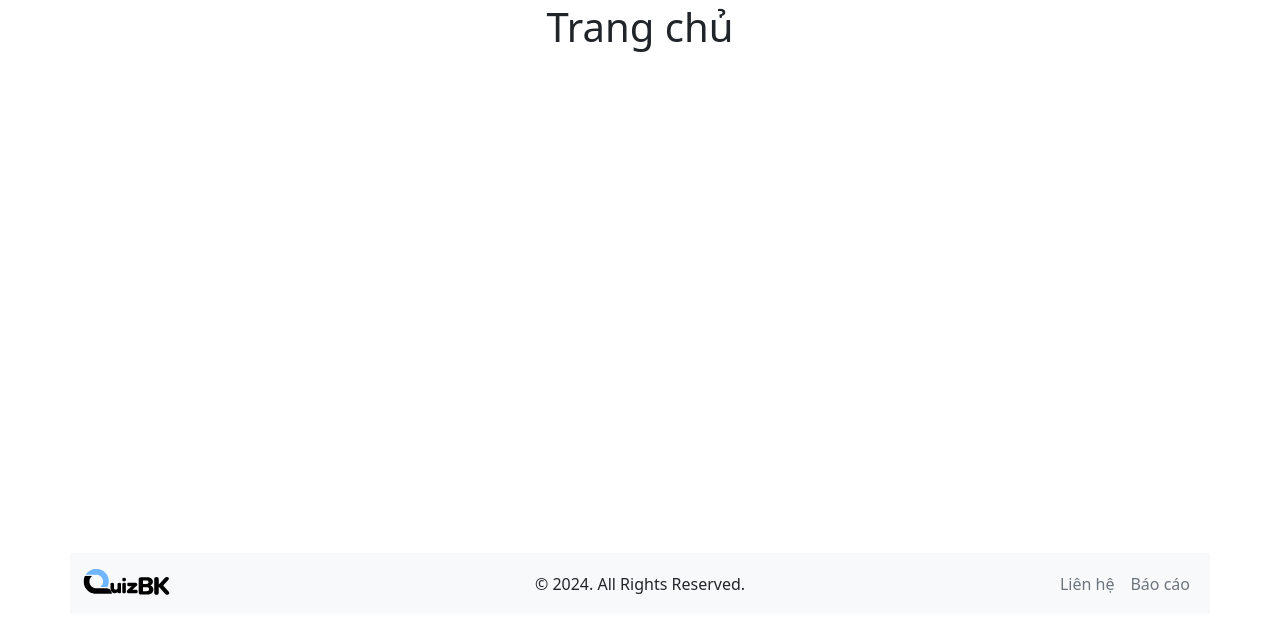
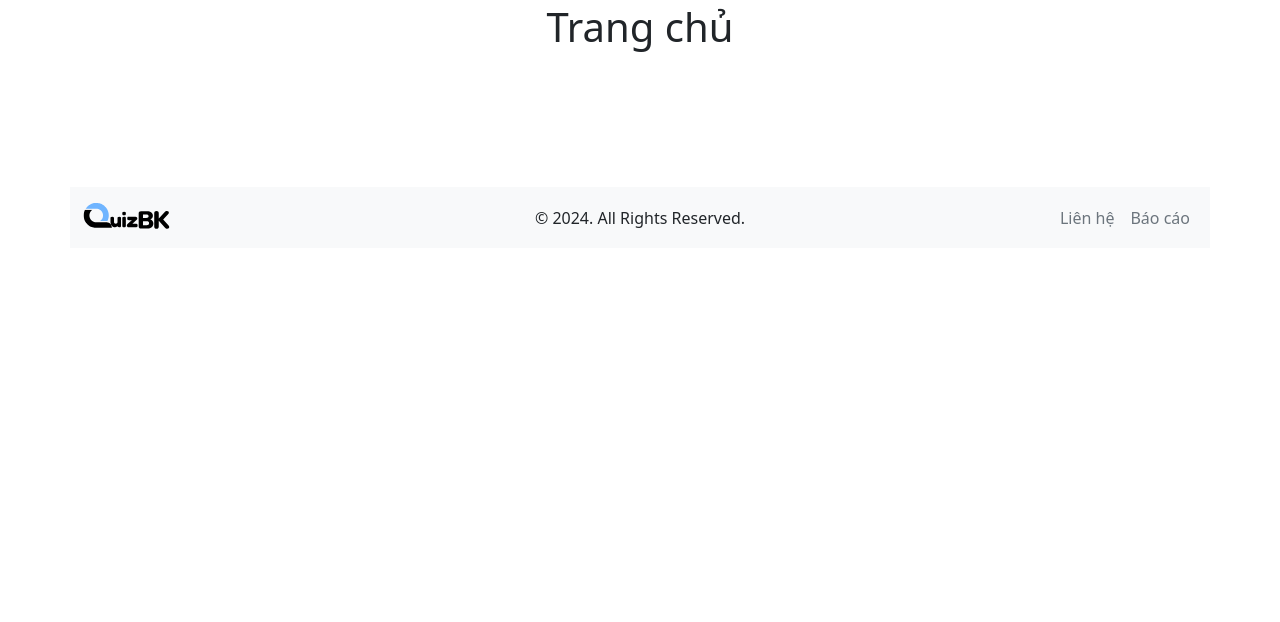
Before and after one commit to phamhuynh03/MCQ-test-online-website, a PHP site: page /index.php in a window 1280 px wide. Shown: the part 178-800 px from the top of the page. Run offline with PHP 8.4, Linux system fonts and the light colour scheme; some libraries are stand-ins or nearby versions.

Commit message:
Update footer.php

```diff
--- a/navbar/footer.php
+++ b/navbar/footer.php
@@ -1,4 +1,4 @@
-<footer class="footer py-2 fixed-bottom">
+<footer class="footer py-2">
     <div class="container bg-light py-2">
         <div class="row align-items-sm-center">
             <div class="col">
```
